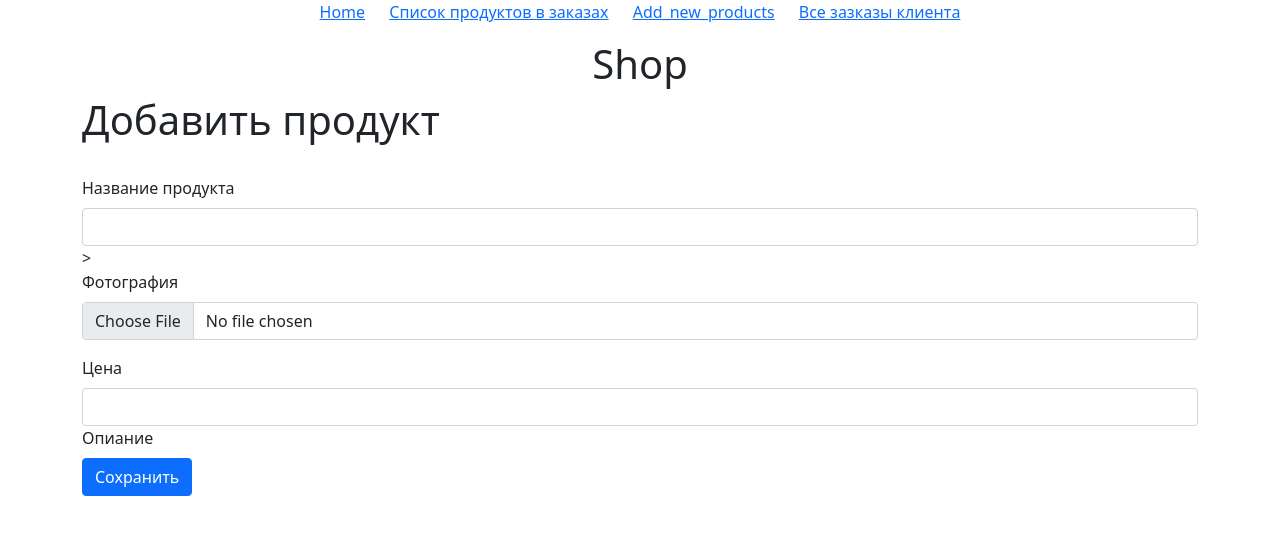
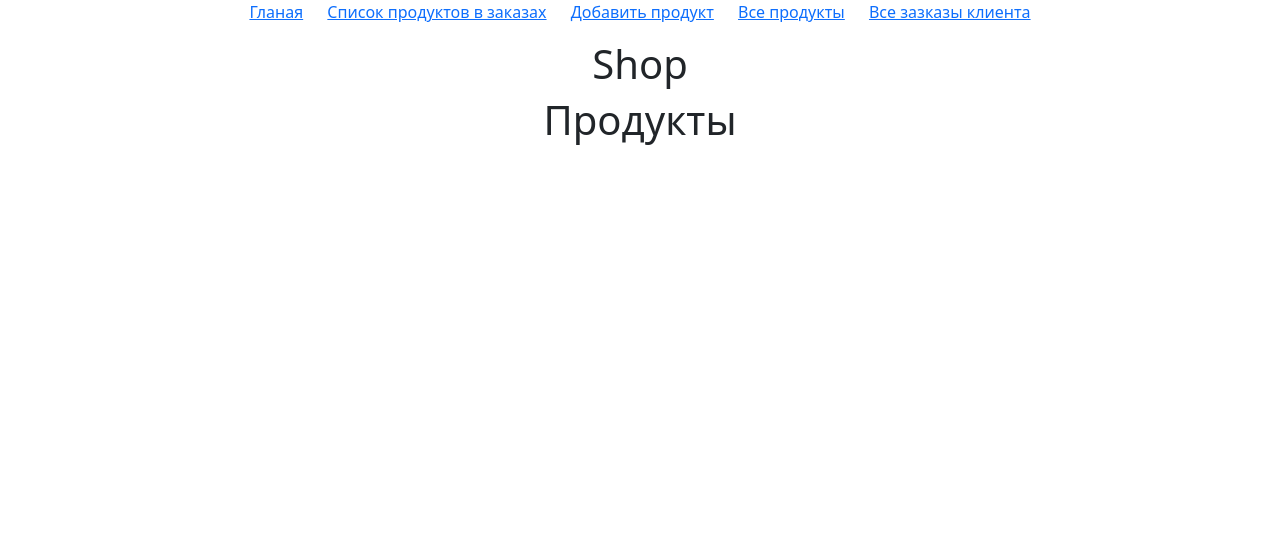
Before and after one commit to AnnushkaStark/GB_Django, a Django app: template GB_Django/Shop/templates/all_products.html in a window 1280 px wide. Shown: the top 535 px of the page. Run offline with Django 5.2, Linux system fonts and the light colour scheme; the template is opened without the code that fills it, so the values that code supplies are empty; some libraries are stand-ins or nearby versions.

Commit message:
Домашняя работа 4

```diff
--- a/GB_Django/Shop/Shop/urls.py
+++ b/GB_Django/Shop/Shop/urls.py
@@ -16,9 +16,15 @@ Including another URLconf
 """
 from django.contrib import admin
 from django.urls import path,include
+from django.conf import settings
+from django.conf.urls.static import static
 
 urlpatterns = [
     path('admin/', admin.site.urls),
     path('', include('shop_app.urls')),
 
 ]
+
+
+if settings.DEBUG:
+    urlpatterns  += static(settings.MEDIA_URL, document_root= settings.MEDIA_ROOT)
--- a/GB_Django/Shop/shop_app/forms.py
+++ b/GB_Django/Shop/shop_app/forms.py
@@ -3,7 +3,7 @@ from django import forms
 from .models import Product
 
 
-class AddProductForm(forms.Form):
+class AddProductForm(forms.ModelForm):
     """
     Форма сохранения нового продукта
     """
@@ -24,3 +24,7 @@ class AddProductForm(forms.Form):
         if name  and description and price and quantity and image:
             return cleaned_data
         raise forms.ValidationError("Неверное заполение формы")
+
+    class Meta:
+        model= Product
+        fields= ["name","description","price", "image","quantity"]
--- a/GB_Django/Shop/shop_app/urls.py
+++ b/GB_Django/Shop/shop_app/urls.py
@@ -5,5 +5,8 @@ urlpatterns =[
 
 path('', views.IndexPageView.as_view(), name="index"),
 path("all_orders/", views.AllOrdersView.as_view(), name="all_orders"),
-path("all_orders_products/", views.AllProductsInOrdersView.as_view(), name="all_orders_products")
+path("all_orders_products/", views.AllProductsInOrdersView.as_view(), name="all_orders_products"),
+path("add_product/", views.AddNewProductView.as_view(), name='add_product'),
+path("add_product_form/", views.AddNewProductFormView.as_view(), name="add_product_form"),
+path("all_products", views.AllProductsView.as_view(),name="all_products")
 ]
--- a/GB_Django/Shop/templates/all_products.html
+++ b/GB_Django/Shop/templates/all_products.html
@@ -3,22 +3,17 @@
 <div class="container">
     <div class="row">
         <div class="col1">
-            <h1>Добавить продукт</h1>
-            <br>
-            <form>
-                <div class="mb-3">
-                  <label  class="form-label">Название продукта</label>
-                  <input type="text" class="form-control" name="name">>
-                <div class="mb-3">
-                  <label  class="form-label">Фотография</label>
-                  <input type="file" class="form-control"name="image">
-                </div>
-                <label  class="form-label">Цена</label>
-                <input type="text" class="form-control" name="price">
-                <label  class="form-label">Oпиание</label>
-                <br>
-                <button type="submit" class="btn btn-primary">Сохранить</button>
-              </form>
+            <h1 style="text-align: center;">Продукты</h1>
+            {% for product in products %}
+            <p style="text-align: center;">{{product.name}}</p>
+            <p style="text-align: center;">{{product.price}}</p>
+            {% if product.image %}
+            <p style="text-align: center;"><img src="{{ product.image.url }}" height="200px" width="200px"></p>
+            {% else %}
+            {% endif %}
+            <p style="text-align: center;">{{product.description}}</p>
+            <p style="text-align: center;">{{product.quantity}}</p>
+            {% endfor %}
 
         </div>
     </div>
--- a/GB_Django/Shop/templates/base.html
+++ b/GB_Django/Shop/templates/base.html
@@ -22,9 +22,10 @@
     <div class="container">
         <div class="row">
             <div class="col12">
-                                <p style="text-align: center;"> <a  style="margin-left: 10px;margin-right: 10px;" class="text-center text-red"href="#">Home</a>
+                                <p style="text-align: center;"> <a  style="margin-left: 10px;margin-right: 10px;" class="text-center text-red"href="{% url 'index'%}">Гланая</a>
                                  <a  style="margin-left: 10px;margin-right: 10px;"   class="text-center text-red"href="{% url 'all_orders_products'%}">Список продуктов в заказах</a>
-                                 <a   style="margin-left: 10px;margin-right: 10px;"  class="text-center text-red"href="#">Add_new_products</a>
+                                 <a   style="margin-left: 10px;margin-right: 10px;"  class="text-center text-red"href="{% url 'add_product'%}">Добавить продукт</a>
+                                 <a   style="margin-left: 10px;margin-right: 10px;"  class="text-center text-red"href="{% url 'all_products'%}">Все продукты</a>
                                  <a  style="margin-left: 10px;margin-right: 10px;"  class="text-center text-red"href="{% url 'all_orders'%}">Все зазказы клиента</a></p>
 
                 <h1 class="text-center text-red">Shop</h1>
```
Also changed, not shown: GB_Django/Shop/shop_app/views.py (+39 -0 lines), GB_Django/Shop/templates/new_product.html (+33 -1 lines), GB_Django/Shop/media/image/2024/1645661702_41-o-tendencii-com-p-klubnichno-bananovii-tort-foto-44_QyJRjPS.jpg (added), GB_Django/Shop/media/image/2024/7a36a2b2eb995666a891b351ca896fc4.jpeg (added).
